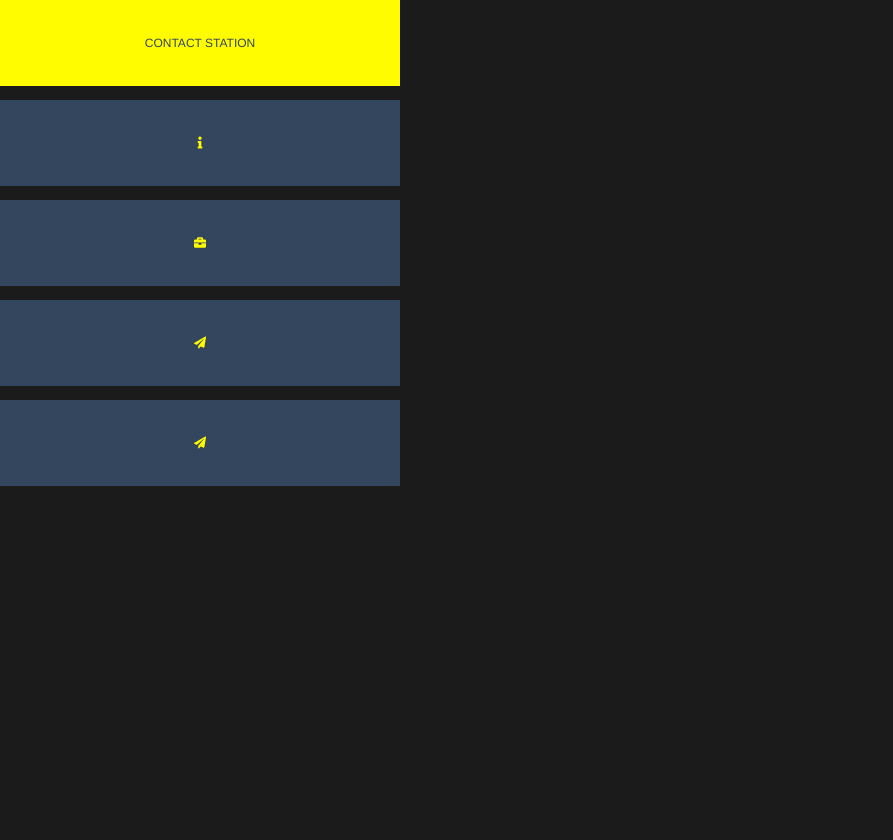
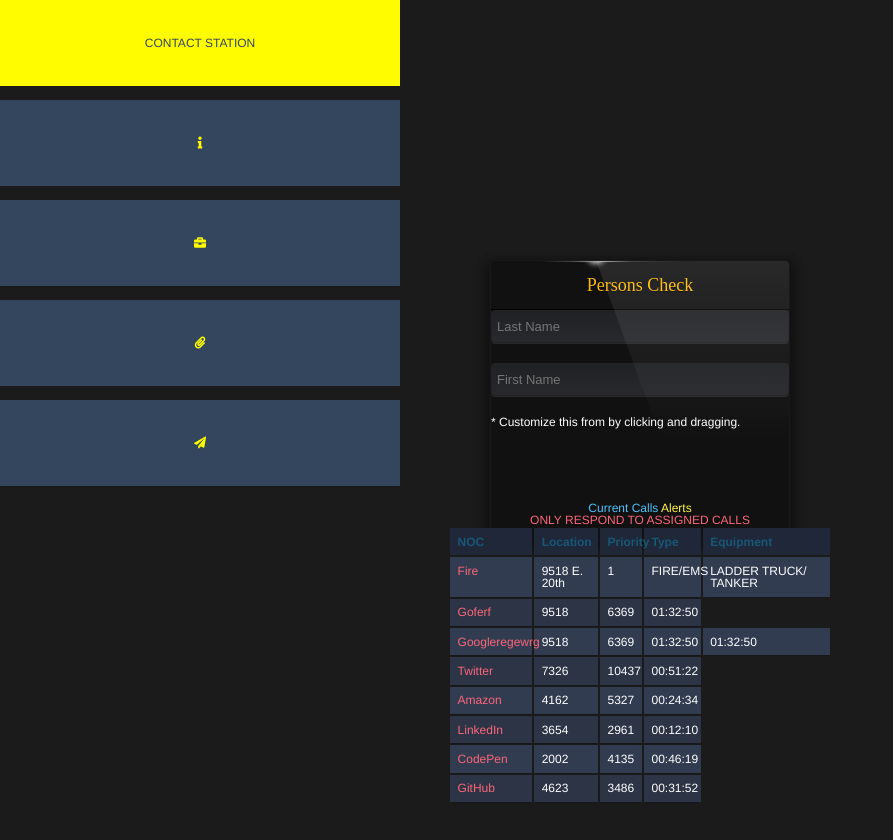
Before and after one commit to tprloucks/dispatch-frontend, a React (Create React App) app: page /dashboard in a window 1280 px wide. Shown: the top 840 px of the page, without its empty margins (0-893 px from the left). Before the commit the page ends 800 px from the top, so only its background shows below. Built offline with nearby package versions, Linux system fonts and the light colour scheme; sample sign-in values are in the browser's storage.

Commit message:
current calls table created

```diff
--- a/package.json
+++ b/package.json
@@ -10,6 +10,7 @@
     "jwt-decode": "^3.1.2",
     "react": "^17.0.2",
     "react-dom": "^17.0.2",
+    "react-draggable": "^4.4.3",
     "react-router-dom": "^5.2.0",
     "react-scripts": "4.0.3",
     "react-toastify": "^7.0.4",
--- /dev/null
+++ b/src/components/CurrentCallsTable/CurrentCallsTable.css
@@ -0,0 +1,116 @@
+/*
+	Side Navigation Menu V2, RWD
+	===================
+	Author: https://github.com/pablorgarcia
+ */
+
+ @charset "UTF-8";
+ @import url(https://fonts.googleapis.com/css?family=Open+Sans:300,400,700);
+
+ body {
+   font-family: 'Open Sans', sans-serif;
+   font-weight: 300;
+   line-height: 1.42em;
+   color:#A7A1AE;
+   background-color:#1F2739;
+ }
+
+ h1 {
+   font-size:3em;
+   font-weight: 300;
+   line-height:1em;
+   text-align: center;
+   color: #4DC3FA;
+ }
+
+ h2 {
+   font-size:1em;
+   font-weight: 300;
+   text-align: center;
+   display: block;
+   line-height:1em;
+   padding-bottom: 2em;
+   color: #FB667A;
+ }
+
+ h2 a {
+   font-weight: 700;
+   text-transform: uppercase;
+   color: #FB667A;
+   text-decoration: none;
+ }
+
+ .blue { color: #185875; }
+ .yellow { color: #FFF842; }
+
+ .container th h1 {
+       font-weight: bold;
+       font-size: 1em;
+   text-align: left;
+   color: #185875;
+ }
+
+ .container td {
+       font-weight: normal;
+       font-size: 1em;
+   -webkit-box-shadow: 0 2px 2px -2px #0E1119;
+        -moz-box-shadow: 0 2px 2px -2px #0E1119;
+             box-shadow: 0 2px 2px -2px #0E1119;
+ }
+
+ .container {
+       text-align: left;
+       overflow: hidden;
+       width: 30%;
+       margin: 0 auto;
+   display: table;
+   padding: 0 0 8em 0;
+ }
+
+ .container td, .container th {
+       padding-bottom: 2%;
+       padding-top: 2%;
+   padding-left:2%;
+ }
+
+ /* Background-color of the odd rows */
+ .container tr:nth-child(odd) {
+       background-color: #323C50;
+ }
+
+ /* Background-color of the even rows */
+ .container tr:nth-child(even) {
+       background-color: #2C3446;
+ }
+
+ .container th {
+       background-color: #1F2739;
+ }
+
+ .container td:first-child { color: #FB667A; }
+
+ .container tr:hover {
+    background-color: #464A52;
+ -webkit-box-shadow: 0 6px 6px -6px #0E1119;
+        -moz-box-shadow: 0 6px 6px -6px #0E1119;
+             box-shadow: 0 6px 6px -6px #0E1119;
+ }
+
+ .container td:hover {
+   background-color: #FFF842;
+   color: #403E10;
+   font-weight: bold;
+
+   box-shadow: #7F7C21 -1px 1px, #7F7C21 -2px 2px, #7F7C21 -3px 3px, #7F7C21 -4px 4px, #7F7C21 -5px 5px, #7F7C21 -6px 6px;
+   transform: translate3d(6px, -6px, 0);
+
+   transition-delay: 0s;
+       transition-duration: 0.4s;
+       transition-property: all;
+   transition-timing-function: line;
+ }
+
+ @media (max-width: 100px) {
+ .container td:nth-child(4),
+ .container th:nth-child(4) { display: none; }
+ }
--- /dev/null
+++ b/src/components/CurrentCallsTable/CurrentCallsTable.js
@@ -0,0 +1,84 @@
+import React, { Component } from 'react'
+import axios from 'axios'
+import "./CurrentCallsTable.css"
+import Draggable, {DraggableCore} from 'react-draggable'
+
+export class CurrentCallsTable extends Component {
+    render() {
+        return (
+            <Draggable>
+            <div>
+            <h1><span className="blue"></span>Current Calls<span className="blue"></span> <span className="yellow">Alerts</span></h1>
+            <h2>ONLY RESPOND TO ASSIGNED CALLS</h2>
+            <table className="container">
+              <thead>
+                <tr>
+                  <th><h1>NOC</h1></th>
+                  <th><h1>Location</h1></th>
+                  <th><h1>Priority</h1></th>
+                  <th><h1>Type</h1></th>
+                  <th><h1>Equipment</h1></th>
+                </tr>
+              </thead>
+              <tbody>
+                <tr>
+                  <td>Fire</td>
+                  <td>9518 E. 20th</td>
+                  <td>1</td>
+                  <td>FIRE/EMS</td>
+                  <td>LADDER TRUCK/ TANKER</td>
+
+
+                </tr>
+                <tr>
+                  <td>Goferf</td>
+                  <td>9518</td>
+                  <td>6369</td>
+                  <td>01:32:50</td>
+                </tr>
+                <tr>
+                  <td>Googleregewrg</td>
+                  <td>9518</td>
+                  <td>6369</td>
+                  <td>01:32:50</td>
+                  <td>01:32:50</td>
+                </tr>
+                <tr>
+                  <td>Twitter</td>
+                  <td>7326</td>
+                  <td>10437</td>
+                  <td>00:51:22</td>
+                </tr>
+                <tr>
+                  <td>Amazon</td>
+                  <td>4162</td>
+                  <td>5327</td>
+                  <td>00:24:34</td>
+                </tr>
+                <tr>
+                  <td>LinkedIn</td>
+                  <td>3654</td>
+                  <td>2961</td>
+                  <td>00:12:10</td>
+                </tr>
+                <tr>
+                  <td>CodePen</td>
+                  <td>2002</td>
+                  <td>4135</td>
+                  <td>00:46:19</td>
+                </tr>
+                <tr>
+                  <td>GitHub</td>
+                  <td>4623</td>
+                  <td>3486</td>
+                  <td>00:31:52</td>
+                </tr>
+              </tbody>
+            </table>
+          </div>
+          </Draggable>
+        )
+    }
+}
+
+export default CurrentCallsTable
--- /dev/null
+++ b/src/components/Dashboard/Dashboard.css
@@ -0,0 +1,15 @@
+#mydiv {
+    position: absolute;
+    z-index: 9;
+    background-color: #f1f1f1;
+    border: 1px solid #d3d3d3;
+    text-align: center;
+  }
+
+  #mydivheader {
+    padding: 10px;
+    cursor: move;
+    z-index: 10;
+    background-color: #2196F3;
+    color: #fff;
+  }
--- a/src/components/Dashboard/Dashboard.js
+++ b/src/components/Dashboard/Dashboard.js
@@ -1,14 +1,25 @@
 import React, { Component } from 'react'
+import Draggable, {DraggableCore} from 'react-draggable'; // Both at the same time
 import Nav from '../Nav/Nav'
+import VehicleCheck from '../VehicleCheck/VehicleCheck';
+import PedCheck from '../PedCheck/PedCheck';
+import CurrentCallsTable from '../CurrentCallsTable/CurrentCallsTable';
+
+import "./Dashboard.css"
 
 export class Dashboard extends Component {
     render() {
         return (
             <div>
-                <Nav  />
-            </div>
+
+               <div><Nav/></div>
+                <div><VehicleCheck/></div>
+                <div><PedCheck/></div>
+                <div><CurrentCallsTable/></div>
+           </div>
         )
     }
+
 }
 
 export default Dashboard
--- a/src/components/Login/Login.css
+++ b/src/components/Login/Login.css
@@ -124,7 +124,7 @@ form h1 {
 
 form h1 {
   color: #FFbb00;
-  font-family: Audiowide;
+  font-family: Rockwell;
   font-weight: normal;
 }
 
--- a/src/components/Nav/Nav.js
+++ b/src/components/Nav/Nav.js
@@ -1,8 +1,16 @@
 import React, { Component } from "react";
 import { Link, NavLink } from "react-router-dom";
+import setAxiosAuthToken from "../utils/setAxiosAuthToken";
 import "./Nav.css";
 
 export class Nav extends Component {
+    handleUserLogout = () => {
+        window.localStorage.removeItem("jwtToken");
+        setAxiosAuthToken(null);
+        this.setState({
+          user: null,
+        });
+      };
     render() {
         return (
             <div>
@@ -12,7 +20,7 @@ export class Nav extends Component {
             <ul className="menu">
               <li className="menu_list">
                 <span className="front fas fa-home" />
-                <a href="#" className="side">Contact Station</a>
+                <a href="/login"onClick={this.handleUserLogout} className="side">Contact Station</a>
               </li>
               <li className="menu_list">
                 <span className="front fas fa-info" />
@@ -23,14 +31,12 @@ export class Nav extends Component {
                 <a href="#" className="side">Duty Belt</a>
               </li>
               <li className="menu_list">
-                <span className="front fas fa-paper-plane" />
+                <span className="front fas fa-paperclip" />
                 <a href="#" className="side">10-Codes</a>
               </li>
               <li className="menu_list">
-                  <NavLink to="/login">
                 <span className="front fas fa-paper-plane" />
-                Logout</NavLink>
-
+                <a onClick={this.handleUserLogout} href="/login"  className="side">Logout</a>
               </li>
             </ul>
           </div>
--- /dev/null
+++ b/src/components/PedCheck/PedCheck.js
@@ -0,0 +1,20 @@
+import React, { Component } from 'react'
+import Draggable, {DraggableCore} from 'react-draggable'
+export class PedCheck extends Component {
+    render() {
+        return (
+            <div>
+                <Draggable>
+                    <form action="">
+                        <h1>Persons Check</h1>
+                        <input type="text" placeholder="Last Name"/>
+                        <input type="text" placeholder="First Name"/>
+                        * Customize this from by clicking and dragging.
+                    </form>
+                </Draggable>
+            </div>
+        )
+    }
+}
+
+export default PedCheck
--- /dev/null
+++ b/src/components/VehicleCheck/VehicleCheck.js
@@ -0,0 +1,21 @@
+import React, { Component } from 'react'
+import Draggable, {DraggableCore} from 'react-draggable'; // Both at the same time
+
+export class VehicleCheck extends Component {
+    render() {
+        return (
+            <div>
+                <Draggable>
+                    <form action="">
+                        <h1>Vehicle Check</h1>
+                        <input type="text" placeholder="License Plate#" />
+                        * Customize this from by clicking and dragging.
+
+                    </form>
+                </Draggable>
+            </div>
+        )
+    }
+}
+
+export default VehicleCheck
```
Also changed, not shown: 1 other file (tests, documents, lock files or other folders).
